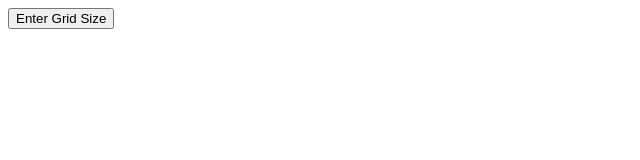
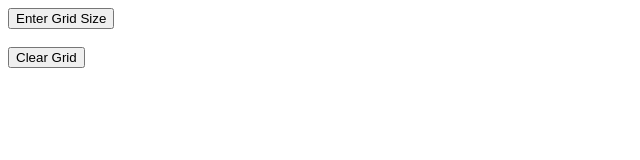
Before and after one commit to rogeraaronmartinez/etch-a-sketch, a plain HTML site: page index.html in a window 1280 px wide. Shown: the whole page, without its empty margins (0-640 px from the left). Drawn offline with Linux system fonts and the light colour scheme.

Commit message:
Clear grid each time user presses button to change grid size
Added ability to Clear the Grid with a
button

```diff
--- a/index.html
+++ b/index.html
@@ -8,6 +8,8 @@
 </head>
 <body>
     <button onclick="gridSize()">Enter Grid Size</button>
+    <br><br>
+    <button onclick="clearGrid()">Clear Grid</button>
     <br><br>
     <container class="grid-container" id="gridContainer">
 
--- a/script.js
+++ b/script.js
@@ -21,10 +21,17 @@ function makeGrid(input) {
     }
 }
 
+function clearGrid() {
+    let clearColor = document.querySelectorAll(".grid-item");
+    for (const color of clearColor) {
+        color.style.backgroundColor = "lightgrey";
+    }
 
+}
 
 
 function gridSize() {
+    gridContainer.innerHTML = '';
     let grid = prompt("Enter grid size up to 100");
     if(grid < 100) {
         let num = 22*grid;
```
